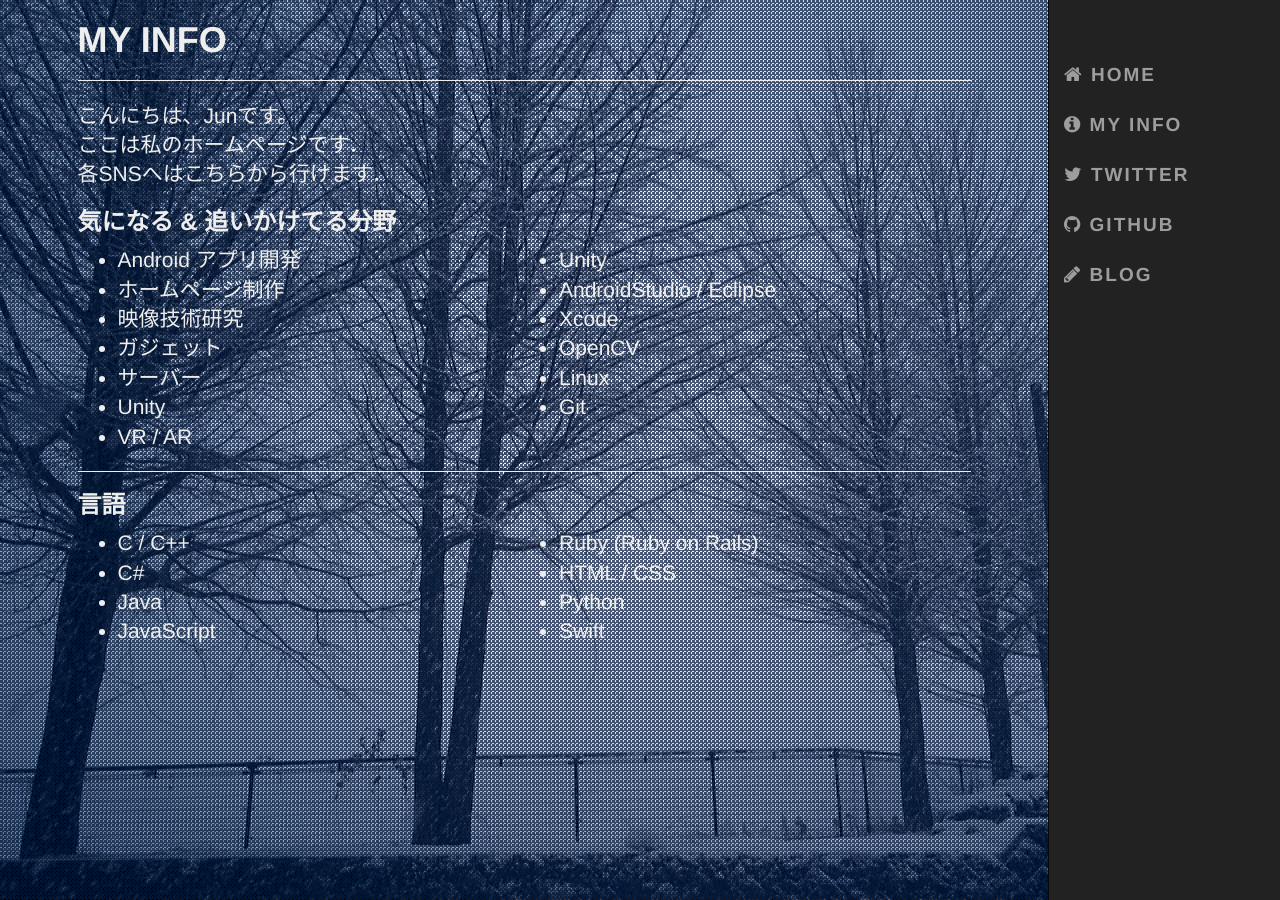
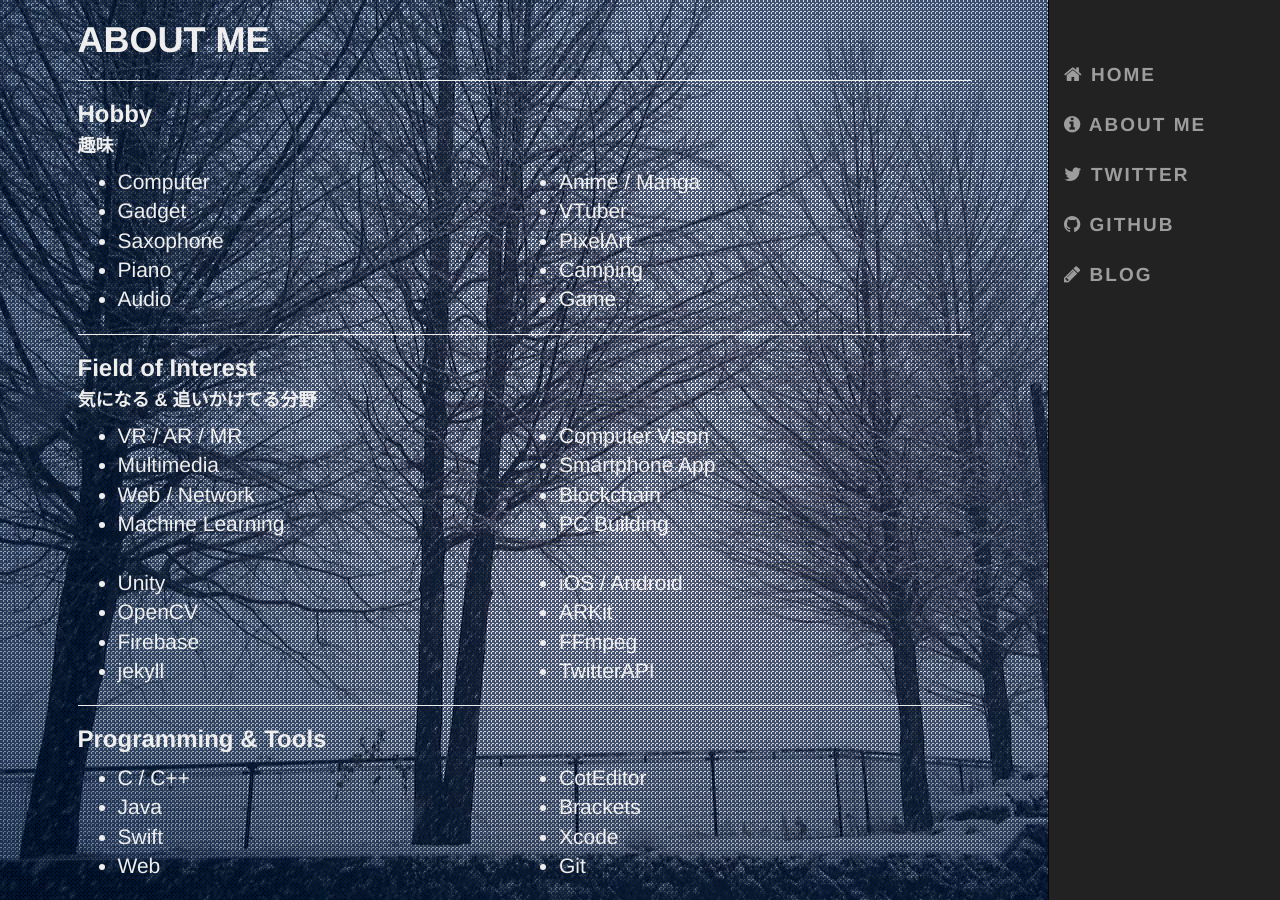
Before and after one commit to jun1007na/my_homepage, a Jekyll site: the page built from index.md, in a window 1280 px wide. Built offline with Jekyll 4.4.1, drawn with Linux system fonts in a browser that asks for light colours.

Commit message:
update my hobby and interest

```diff
--- a/_includes/myself.html
+++ b/_includes/myself.html
@@ -1,49 +1,77 @@
 <section class="container t_white">
     <div class="row">
         <div id="c_ourinfo" class="col-xs-12">
-            <h1><strong>MY INFO</strong></h1>
+            <h1><strong>ABOUT ME</strong></h1>
             <hr>
-            <p class="lead">こんにちは、Junです。
-                <br>ここは私のホームページです．
-                <br>各SNSへはこちらから行けます．
-            </p>
-            <h3><strong>気になる & 追いかけてる分野</strong></h3>
+            <h3><strong>Hobby</strong></h3>
+            <h4><strong>趣味</strong></h4>
             <ul class="lead">
                 <div class="row">
                     <div class="col-sm-6">
-                        <li>Android アプリ開発</li>
-                        <li>ホームページ制作</li>
-                        <li>映像技術研究</li>
-                        <li>ガジェット</li>
-                        <li>サーバー</li>
-                        <li>Unity</li>
-                        <li>VR / AR</li>
+                        <li>Computer</li>
+                        <li>Gadget</li>
+                        <li>Saxophone</li>
+                        <li>Piano</li>
+                        <li>Audio</li>
                     </div>
                     <div class="col-sm-6">
-                        <li>Unity</li>
-                        <li>AndroidStudio / Eclipse</li>
-                        <li>Xcode</li>
-                        <li>OpenCV</li>
-                        <li>Linux</li>
-                        <li>Git</li>
+                        <li>Anime / Manga</li>
+                        <li>VTuber</li>
+                        <li>PixelArt</li>
+                        <li>Camping</li>
+                        <li>Game</li>
                     </div>
                 </div>
             </ul>
             <hr>
-            <h3><strong>言語</strong></h3>
+            <h3><strong>Field of Interest</strong></h3>
+            <h4><strong>気になる & 追いかけてる分野</strong></h4>
+            <ul class="lead">
+                <div class="row">
+                    <div class="col-sm-6">
+                        <li>VR / AR / MR</li>
+                        <li>Multimedia</li>
+                        <li>Web / Network</li>
+                        <li>Machine Learning</li>
+                    </div>
+                    <div class="col-sm-6">
+                        <li>Computer Vison</li>
+                        <li>Smartphone App</li>
+                        <li>Blockchain</li>
+                        <li>PC Building</li>
+                    </div>
+                </div>
+                <br>
+                <div class="row">
+                    <div class="col-sm-6">
+                        <li>Unity</li>
+                        <li>OpenCV</li>
+                        <li>Firebase</li>
+                        <li>jekyll</li>
+                    </div>
+                    <div class="col-sm-6">
+                        <li>iOS / Android</li>
+                        <li>ARKit</li>
+                        <li>FFmpeg</li>
+                        <li>TwitterAPI</li>
+                    </div>
+                </div>
+            </ul>
+            <hr>
+            <h3><strong>Programming & Tools</strong></h3>
             <ul class="lead">
                 <div class="row">
                     <div class="col-sm-6">
                         <li>C / C++</li>
-                        <li>C#</li>
                         <li>Java</li>
-                        <li>JavaScript</li>
+                        <li>Swift</li>
+                        <li>Web</li>
                     </div>
                     <div class="col-sm-6">
-                        <li>Ruby (Ruby on Rails)</li>
-                        <li>HTML / CSS</li>
-                        <li>Python</li>
-                        <li>Swift</li>
+                        <li>CotEditor</li>
+                        <li>Brackets</li>
+                        <li>Xcode</li>
+                        <li>Git</li>
                     </div>
                 </div>
             </ul>
--- a/_includes/nav.html
+++ b/_includes/nav.html
@@ -15,7 +15,7 @@
         <div class="collapse navbar-collapse" id="bs-example-navbar-collapse-1">
             <ul class="nav navbar-nav navbar-right">
                 <li><a href="#" id="b_home"><i class="fa fa-home"></i> HOME </a></li>
-                <li><a href="#" id="b_ourinfo"><i class="fa fa-info-circle"></i> MY INFO </a></li>
+                <li><a href="#" id="b_ourinfo"><i class="fa fa-info-circle"></i> ABOUT ME </a></li>
                 <li><a href="https://twitter.com/jun1007na"><i class="fa fa-twitter"></i> TWITTER </a></li>
                 <li><a href="https://github.com/jun1007na"><i class="fa fa-github"></i> GITHUB </a></li>
                 <li><a href="http://junatandat.hatenablog.com/"><i class="fa fa-pencil"></i> BLOG </a></li>
```
Also changed, not shown: 2 other files.
